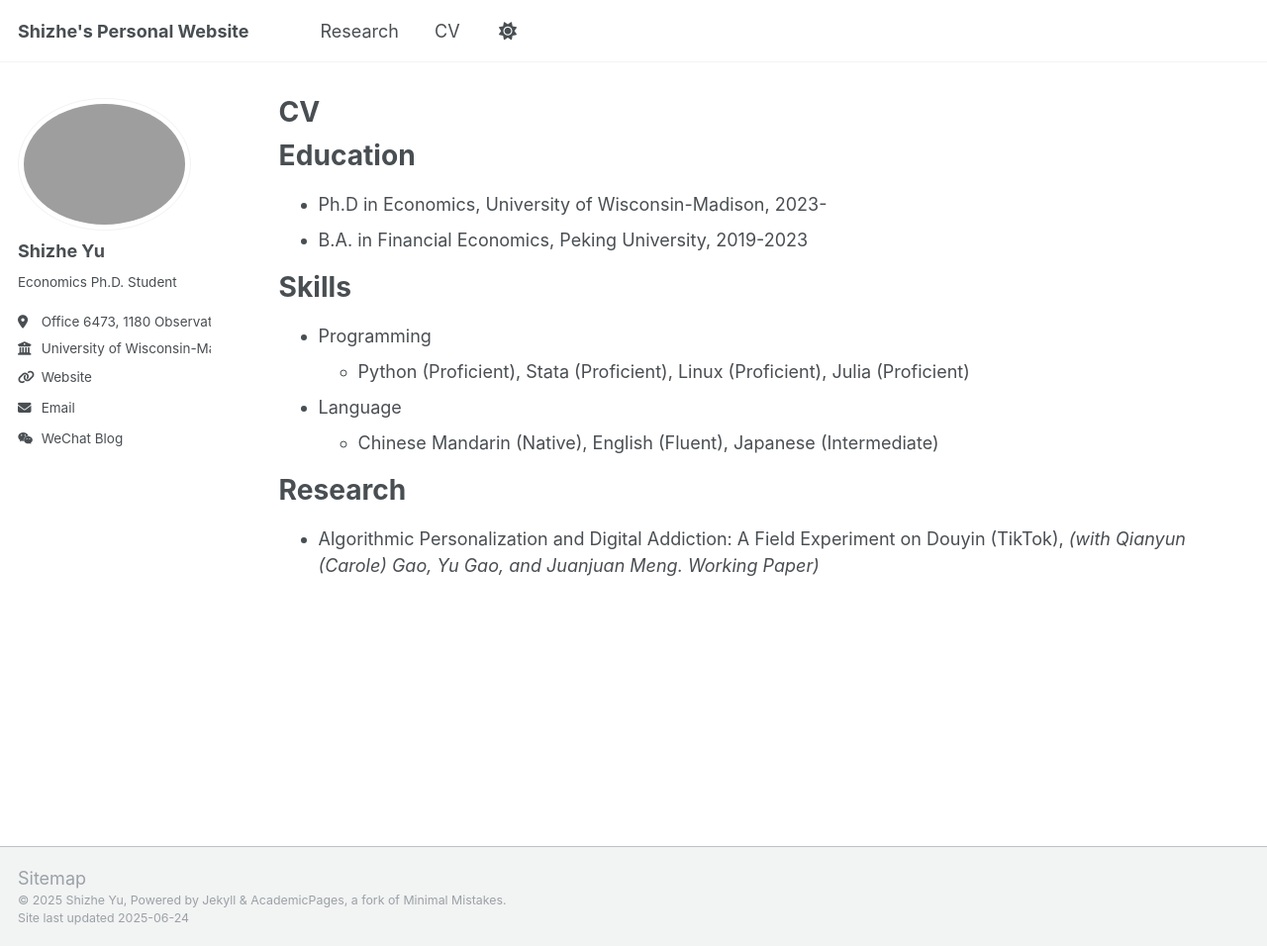
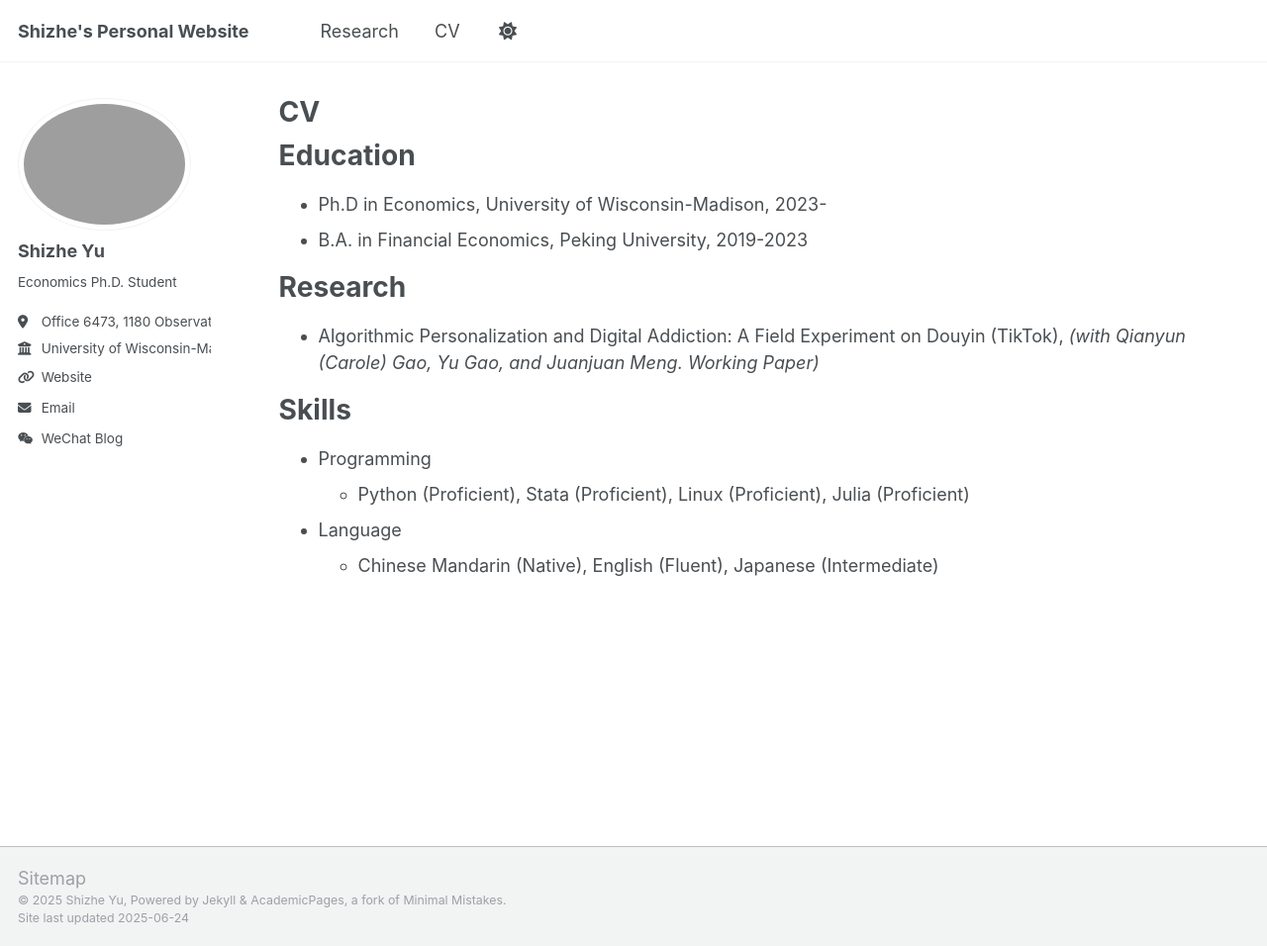
Before and after one commit to shizhe-yu/shizhe-yu.github.io, a Jekyll site: the page built from _pages/cv.md, in a window 1280 px wide and 956 px high. Shown: the whole window at 99% size. Built offline with Jekyll 4.4.1, drawn with Linux system fonts in a browser that asks for light colours; some of the changed lines change nothing that is shown.

Commit message:
Update cv.md

```diff
--- a/_pages/cv.md
+++ b/_pages/cv.md
@@ -14,6 +14,10 @@ Education
 * Ph.D in Economics, University of Wisconsin-Madison, 2023-
 * B.A. in Financial Economics, Peking University, 2019-2023
 
+Research
+======
+* Algorithmic Personalization and Digital Addiction: A Field Experiment on Douyin (TikTok), *(with Qianyun (Carole) Gao, Yu Gao, and Juanjuan Meng. Working Paper)*
+
 
 Skills
 ======
@@ -21,7 +25,3 @@ Skills
   * Python (Proficient), Stata (Proficient), Linux (Proficient), Julia (Proficient)
 * Language
   * Chinese Mandarin (Native), English (Fluent), Japanese (Intermediate)
-
-Research
-======
-* Algorithmic Personalization and Digital Addiction: A Field Experiment on Douyin (TikTok), *(with Qianyun (Carole) Gao, Yu Gao, and Juanjuan Meng. Working Paper)*
```
